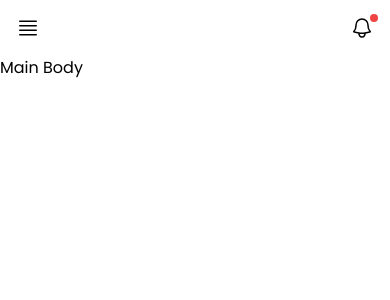
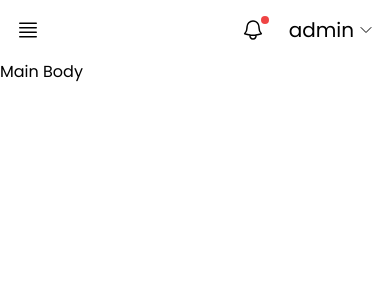
Before and after one commit to FrezeSteve/first-dashboard-design, a React (Vite) app: page / in a window 390 px wide. Shown: the top 300 px of the page. Built offline with nearby package versions, Linux system fonts and the light colour scheme.

Commit message:
design responsiveness in the header

```diff
--- a/src/components/Header.jsx
+++ b/src/components/Header.jsx
@@ -2,19 +2,27 @@ export default function Header() {
     return (
         <div className="flex justify-between items-center p-4">
             <div>
-                <svg xmlns="http://www.w3.org/2000/svg" fill="none" viewBox="0 0 24 24" strokeWidth="1.5" stroke="currentColor" className="w-6 h-6 md:w-10 md:h-10">
+                <svg xmlns="http://www.w3.org/2000/svg" fill="none" viewBox="0 0 24 24" strokeWidth="1.5" stroke="currentColor" className="w-6 h-6 md:w-8 md:h-8">
                     <path strokeLinecap="round" strokeLinejoin="round" d="M3.75 5.25h16.5m-16.5 4.5h16.5m-16.5 4.5h16.5m-16.5 4.5h16.5" />
                 </svg>
             </div>
-            <div>
+            <div className="flex gap-6 md:gap-10 items-center">
                 <div className="tracking-widest relative hover:text-green-400">
-                    <svg xmlns="http://www.w3.org/2000/svg" fill="none" viewBox="0 0 24 24" strokeWidth={1.5} stroke="currentColor" className="w-6 h-6 md:w-10 md:h-10">
+                    <svg xmlns="http://www.w3.org/2000/svg" fill="none" viewBox="0 0 24 24" strokeWidth={1.5} stroke="currentColor" className="w-6 h-6 md:w-8 md:h-8">
                         <path strokeLinecap="round" strokeLinejoin="round" d="M14.857 17.082a23.848 23.848 0 005.454-1.31A8.967 8.967 0 0118 9.75v-.7V9A6 6 0 006 9v.75a8.967 8.967 0 01-2.312 6.022c1.733.64 3.56 1.085 5.455 1.31m5.714 0a24.255 24.255 0 01-5.714 0m5.714 0a3 3 0 11-5.714 0" />
                     </svg>
                     <span className="absolute -top-0.5 -right-1 z-1 h-2 w-2 rounded-full bg-red-500 inline">
                         <span className="absolute -z-1 inline-flex h-full w-full animate-ping rounded-full bg-red-500 opacity-75"></span>
                     </span>
                 </div>
+                <div>
+                    <div className="flex gap-1 items-center">
+                        <span className="text-xl">admin</span>
+                        <svg xmlns="http://www.w3.org/2000/svg" fill="none" viewBox="0 0 24 24" strokeWidth={1.5} stroke="currentColor" className="w-4 h-4">
+                            <path strokeLinecap="round" strokeLinejoin="round" d="m19.5 8.25-7.5 7.5-7.5-7.5" />
+                        </svg>
+                    </div>
+                </div>
             </div>
         </div>
     );
```
